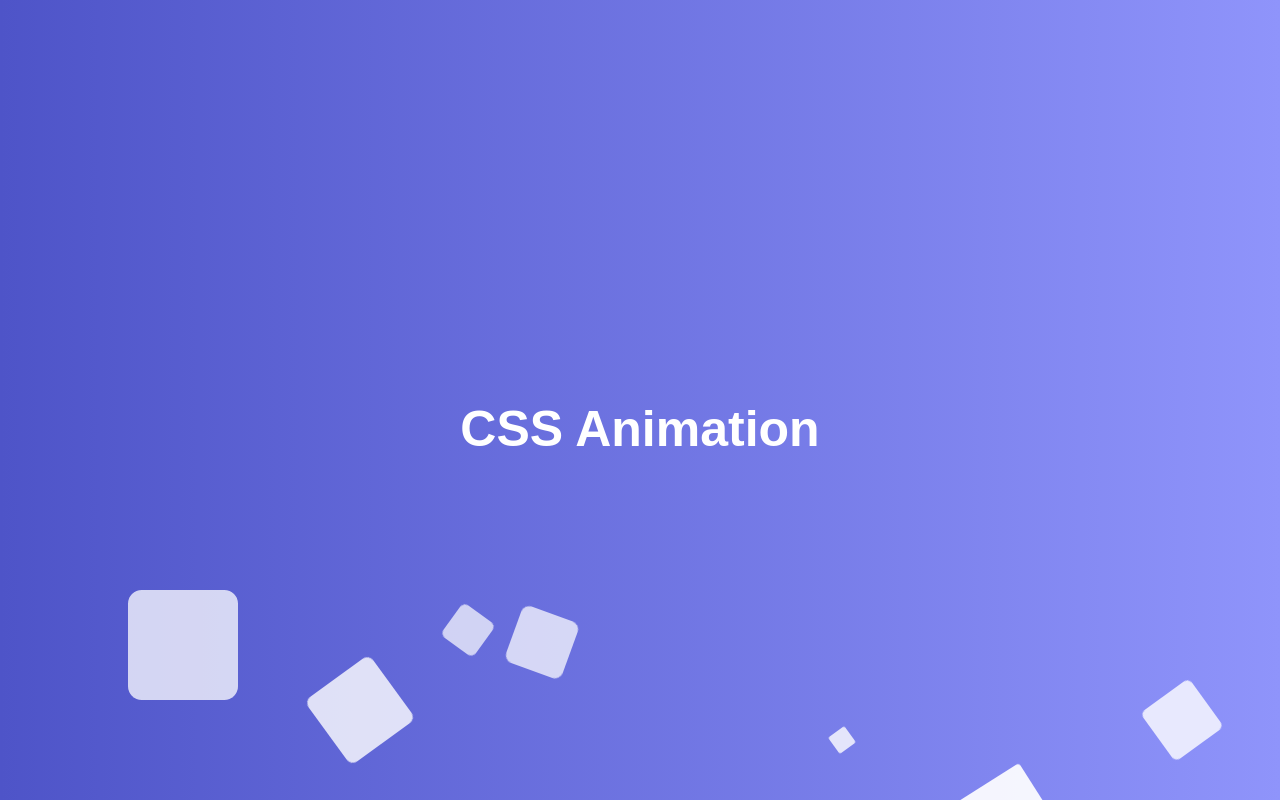
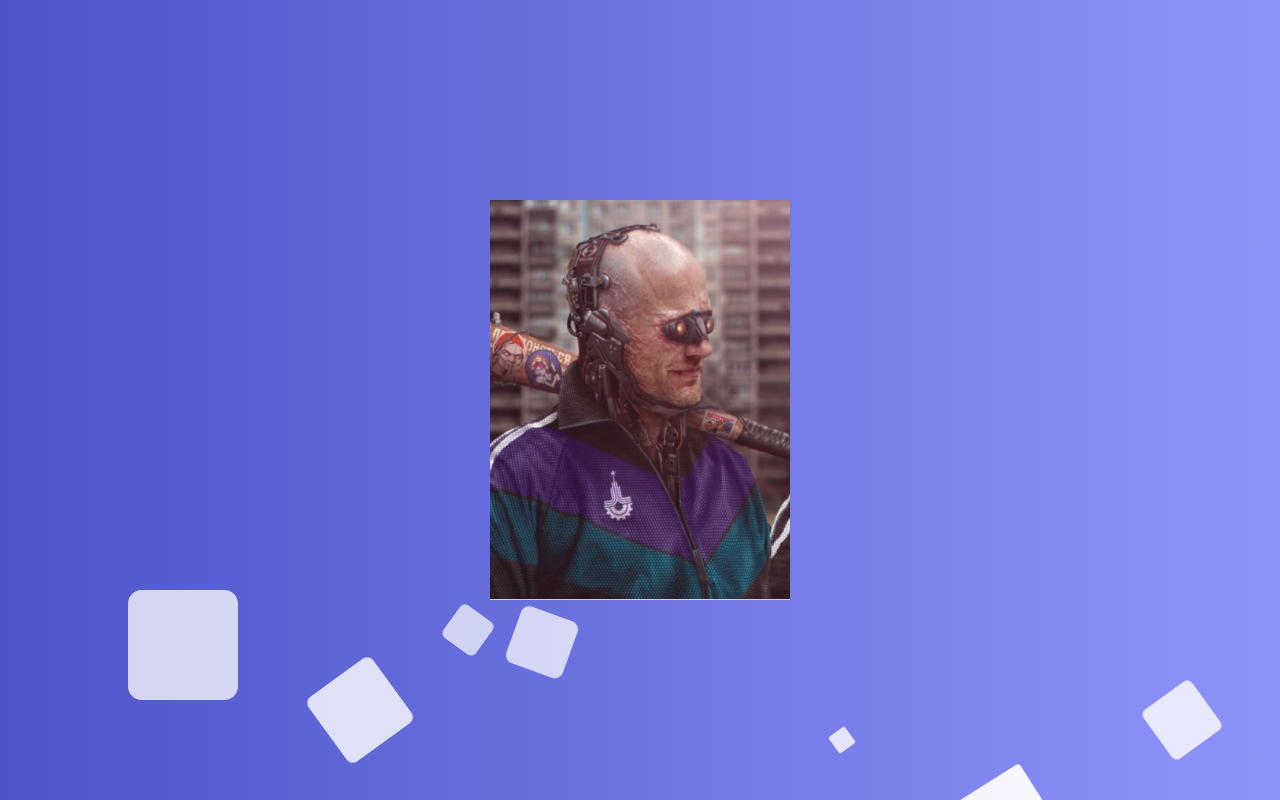
Before and after one commit to sergei404/css-animation, a plain HTML site: page project1/index.html in a window 1280 px wide. Drawn offline with Linux system fonts and the light colour scheme.

Commit message:
union project

```diff
--- a/project1/index.html
+++ b/project1/index.html
@@ -8,7 +8,23 @@
 </head>
 <body>
   <div class="title">
-    <h1>CSS Animation</h1>
+    <!-- <h1>CSS Animation</h1> -->
+    <div class="card">
+      <div class="front">
+        <img src="images/profile.png" alt="profile picture">
+      </div>
+      <div class="back">
+        <h2>Sergei Butenko</h2>
+        <p>Проживаю в г. Анапа, тружусь стрителем, осваваю веб-разработку в планах поменять профессию на Web Developer</p>
+        <div class="social">
+          <a href="https://www.facebook.com/profile.php?id=100024505848791"><i class="fab fa-facebook"></i></a>
+          <a href="https://vk.com/id202145611"><i class="fab fa-vk"></i></a>
+          <a href="https://twitter.com/home"><i class="fab fa-twitter"></i></a>
+          <a href="https://www.instagram.com/kvakazuabr/?hl=ru"><i class="fab fa-instagram"></i></a>
+          <a href="https://github.com/sergei404"><i class="fab fa-github-square"></i></i></a>
+        </div>
+      </div>
+    </div>
   </div>
   <div class="container">
     <ul class="circles-container">
--- a/project1/style.css
+++ b/project1/style.css
@@ -7,6 +7,97 @@
 
 body {
   font-family: 'Exo 2', sans-serif;
+}
+
+.card {
+  position: absolute;
+  top: 50%;
+  left: 50%;
+  width: 300px;
+  height: 400px;
+  transform: translate(-50%, -50%);
+  overflow: hidden;
+  perspective: 600px;
+  transform-style: preserve-3d;
+}
+
+.card .front {
+  position: absolute;
+  top: 0;
+  left: 0;
+  width: 100%;
+  height: 100%;
+  background-color: #000000;
+  transform: rotateX(0deg);
+  transition: 0.5s;
+  backface-visibility: hidden;
+}
+
+.front img {
+  width: 100%;
+  height: 100%;
+  object-fit: cover;
+}
+
+.card:hover .front {
+  transform: rotateX(-180deg);
+}
+
+.card .back {
+  display: flex;
+  flex-direction: column;
+  justify-content: center;
+  align-items: center;
+  position: absolute;
+  top: 0;
+  left: 0;
+  width: 100%;
+  height: 100%;
+  background: url('./images/profile.png') no-repeat center;
+  background-size: cover;
+  transform: rotateX(180deg);
+  transition: 0.5s;
+  backface-visibility: hidden;
+}
+
+.card:hover .back {
+  transform: rotateX(0deg);
+}
+
+.back h2,
+.back p {
+  margin: 0;
+  padding: 0;
+  margin-bottom: 20px;
+  font-size: 24px;
+  color: #ffffff;
+}
+
+.back p {
+  color: #a7a7a7;
+  font-size: 16px;
+  text-align: center;
+}
+.social {
+  display: flex;
+  justify-content: space-between;
+}
+
+.social a {
+  display: flex;
+  justify-content: center;
+  align-items: center;
+  width: 36px;
+  height: 36px;
+  text-decoration: none;
+  background-color: #262626;
+  color: #f45e34;
+  border-radius: 50%;
+}
+
+.social a:hover {
+  background-color: #363636;
+  color: #f45e11;
 }
 
 .container {
@@ -128,6 +219,7 @@ body {
   width: 100%;
   position: absolute;
   top: 50vh;
+  z-index: 1;
 }
 
 h1 {
```
Also changed, not shown: project1/images/profile.png (added).
